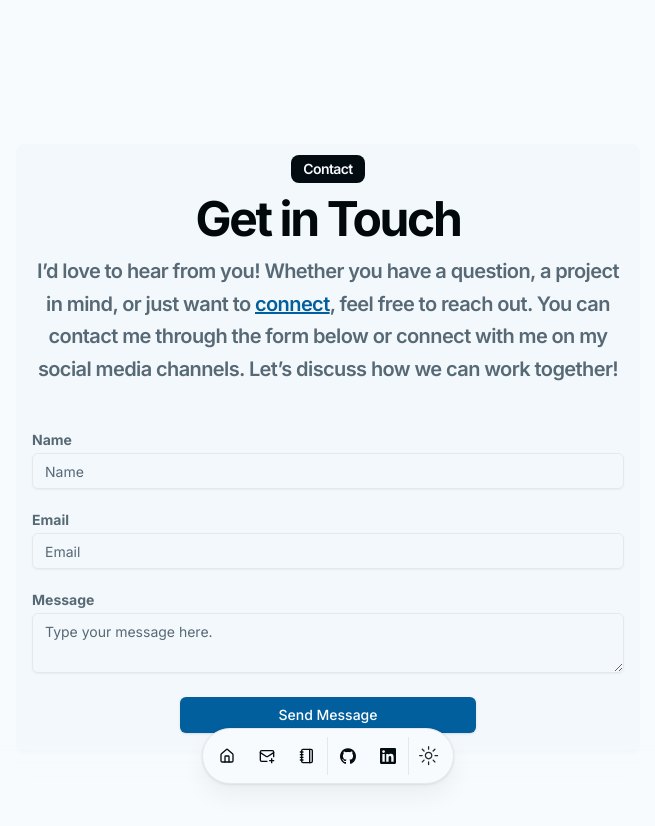
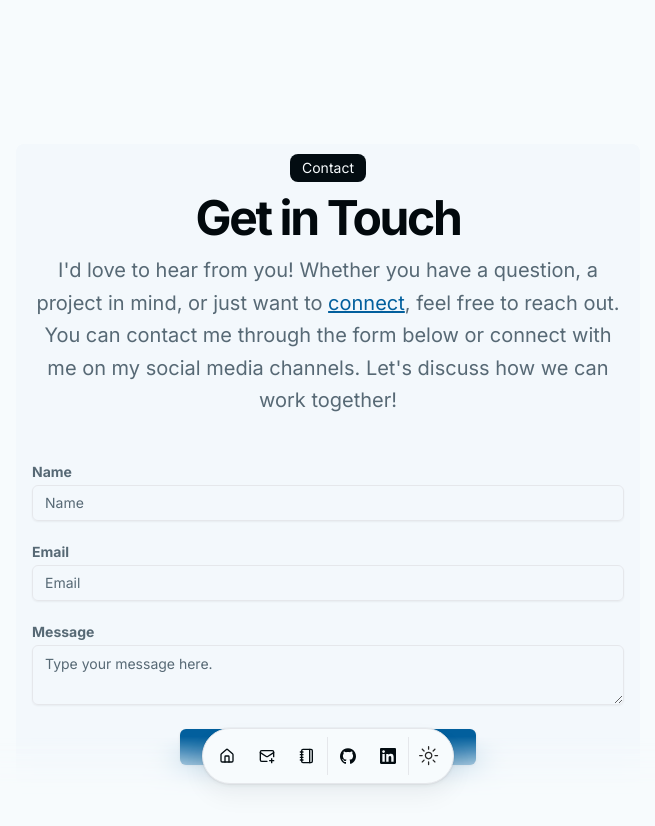
Before and after one commit to Isacco-B/portfolio-2024, a Next.js app: page /contact in a window 1280 px wide. Shown: the top 826 px of the page, without its empty margins (312-967 px from the left). Built offline with nearby package versions, Linux system fonts and the light colour scheme.

Commit message:
minor update

```diff
--- a/src/app/blog/page.tsx
+++ b/src/app/blog/page.tsx
@@ -3,7 +3,7 @@ import { BLUR_FADE_DELAY } from "../page";
 
 export default function BlogPage() {
   return (
-    <BlurFade delay={BLUR_FADE_DELAY * 12}>
+    <BlurFade delay={BLUR_FADE_DELAY}>
       <div className="space-y-3 text-center">
         <div className="inline-block rounded-lg bg-foreground text-background px-3 py-1 text-sm">
           Blog
@@ -15,9 +15,9 @@ export default function BlogPage() {
           Welcome to my blog! This space is dedicated to sharing insights, tips,
           and thoughts on web development, blockchain technology, and the latest
           trends in the tech industry. While the blog is still under
-          construction, I`&apos;`m excited to bring you valuable content that
-          will inspire and inform. Stay tuned for updates, and feel free to
-          reach out if you have topics you`&apos;`d like to see covered!
+          construction, I&apos;m excited to bring you valuable content that will
+          inspire and inform. Stay tuned for updates, and feel free to reach out
+          if you have topics you&apos;d like to see covered!
         </p>
       </div>
     </BlurFade>
--- a/src/app/contact/page.tsx
+++ b/src/app/contact/page.tsx
@@ -4,11 +4,7 @@ import { ButtonLoading } from "@/components/button-loading";
 import { useToast } from "@/components/hooks/use-toast";
 import BlurFade from "@/components/magicui/blur-fade";
 import { Button } from "@/components/ui/button";
-import {
-  Card,
-  CardContent,
-  CardTitle,
-} from "@/components/ui/card";
+import { Card, CardContent, CardTitle } from "@/components/ui/card";
 import { Input } from "@/components/ui/input";
 import { Label } from "@/components/ui/label";
 import { Textarea } from "@/components/ui/textarea";
@@ -94,11 +90,10 @@ export default function CantactPage() {
   }
 
   return (
-    <section className="my-12">
+    <section className="py-12">
       <Card className="p-4">
-        <BlurFade delay={BLUR_FADE_DELAY * 12}>
+        <BlurFade delay={BLUR_FADE_DELAY}>
           <div className="space-y-12">
-            <CardTitle>
             <div className="space-y-3 text-center">
               <div className="inline-block rounded-lg bg-foreground text-background px-3 py-1 text-sm">
                 Contact
@@ -106,8 +101,8 @@ export default function CantactPage() {
               <h2 className="text-3xl font-bold tracking-tighter sm:text-5xl">
                 Get in Touch
               </h2>
-                <p className="text-muted-foreground text-base/relaxed md:text-xl/relaxed text-center">
-                  I’d love to hear from you! Whether you have a question, a
+              <p className="text-muted-foreground md:text-xl/relaxed lg:text-base/relaxed xl:text-xl/relaxed text-center">
+                I&apos;d love to hear from you! Whether you have a question, a
                 project in mind, or just want to{" "}
                 <Link
                   href={DATA.contact.social.LinkedIn.url}
@@ -117,11 +112,10 @@ export default function CantactPage() {
                   connect
                 </Link>
                 , feel free to reach out. You can contact me through the form
-                  below or connect with me on my social media channels. Let’s
+                below or connect with me on my social media channels. Let&apos;s
                 discuss how we can work together!
               </p>
             </div>
-            </CardTitle>
             <CardContent>
               <form onSubmit={handleSubmit}>
                 <div className="space-y-6">
--- a/src/components/button-loading.tsx
+++ b/src/components/button-loading.tsx
@@ -2,7 +2,7 @@ import { Loader2 } from "lucide-react";
 
 import { Button } from "@/components/ui/button";
 
-export function ButtonLoading({className}: {className?: string}) {
+export function ButtonLoading({ className }: { className?: string }) {
   return (
     <Button disabled className={className}>
       <Loader2 className="mr-2 h-4 w-4 animate-spin" />
--- a/src/components/project-card.tsx
+++ b/src/components/project-card.tsx
@@ -58,7 +58,7 @@ export function ProjectCard({
             loop
             muted
             playsInline
-            className="pointer-events-none mx-auto h-40 w-full object-cover object-top" // needed because random black line at bottom of video
+            className="pointer-events-none mx-auto h-40 w-full object-cover object-top"
           />
         )}
         {image && (
--- a/src/components/resume-projects.tsx
+++ b/src/components/resume-projects.tsx
@@ -21,7 +21,8 @@ export default function ResumeProjects() {
   const displayedProjects = DATA.projects.slice(0, visibleProjects);
 
   return (
-    <div className="space-y-12 w-full py-12">
+    <div className="w-full py-12">
+      <div className="space-y-12 w-full">
         <BlurFade delay={BLUR_FADE_DELAY * 11}>
           <div className="flex flex-col items-center justify-center space-y-4 text-center">
             <div className="space-y-2">
@@ -32,8 +33,8 @@ export default function ResumeProjects() {
                 Check out my latest work
               </h2>
               <p className="text-muted-foreground md:text-xl/relaxed lg:text-base/relaxed xl:text-xl/relaxed">
-              I&apos;ve worked on a variety of projects, from simple websites to
-              complex web applications. Here are a few of my favorites.
+                I&apos;ve worked on a variety of projects, from simple websites
+                to complex web applications. Here are a few of my favorites.
               </p>
             </div>
           </div>
@@ -58,12 +59,14 @@ export default function ResumeProjects() {
             </BlurFade>
           ))}
         </div>
+      </div>
+
       {visibleProjects < DATA.projects.length ? (
-        <div className="flex justify-center mt-6">
+        <div className="flex justify-center mt-4">
           <Button onClick={showMoreProjects}>Show More</Button>
         </div>
       ) : (
-        <div className="flex justify-center mt-6">
+        <div className="flex justify-center mt-4">
           <Button onClick={() => setVisibleProjects(PROJECTS_PER_PAGE)}>
             Show Less
           </Button>
--- a/src/data/resume.tsx
+++ b/src/data/resume.tsx
@@ -2,7 +2,7 @@ import { Icons } from "@/components/icons";
 import { HomeIcon, NotebookIcon, MailPlus } from "lucide-react";
 
 export const DATA = {
-  name: "Isacco Bertoli",
+  name: "Isacco Bertoli - Full Stack & Blockchain Developer Bergamo, Italy",
   initials: "IB",
   url: "https://isaccobertoli.com",
   location: "Telgate, BG",
```
Lines whose indentation alone changed are shown as unchanged.
